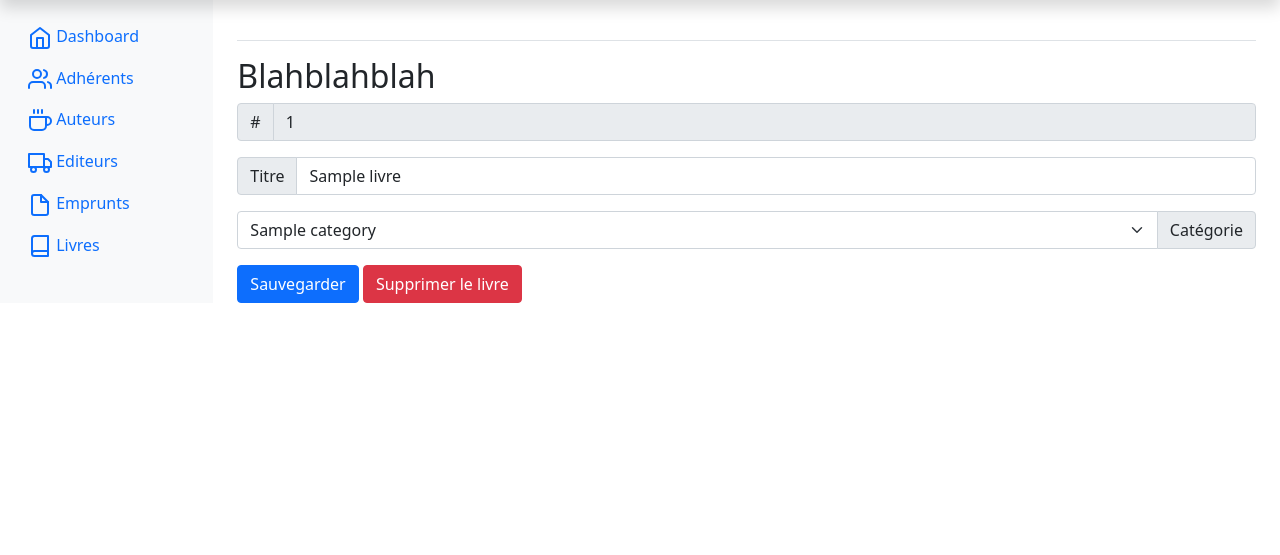
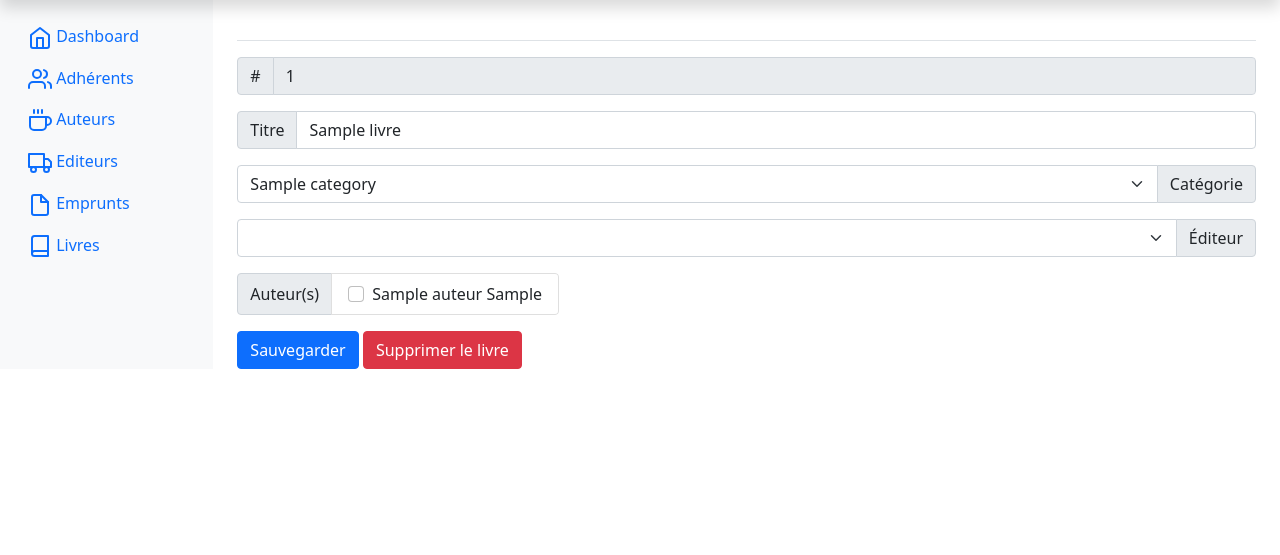
Before and after one commit to julessanglier/Gestion-bibliotheque, a PHP site: template templates/t-modif-livre.php in a window 1280 px wide. Shown: the part 40-595 px from the top of the page. Run offline with PHP 8.4, Linux system fonts and the light colour scheme; the template is opened without the code that fills it: most values are stand-ins (such as "Sample title", 1, 10 or a date in 2020); data that the repository does not hold is empty.

Commit message:
+ ajout de la modification des éditeurs lors de la modification d'un livre

```diff
--- a/templates/t-modif-livre.php
+++ b/templates/t-modif-livre.php
@@ -2,8 +2,6 @@
     $title = "Modification du livre " .$livre_id;
     ob_start();
 ?>
-
-<h2>Blahblahblah</h2>
 
 <form method="post" action="controllers/c-modif-livre.php" id="modify-form">
     <div class="input-group mb-3">
@@ -29,6 +27,38 @@
     <label class="input-group-text" for="inputGroupSelect02">Catégorie</label>
   </div>
 
+  <div class="input-group mb-3">
+    <select class="form-select" id="inputGroupSelect02" name="editor">
+      <?php foreach($editeurs as $editeur): ?>
+        <?php if ($editeur['idEditeur'] == $livre['idEditeur']):?>
+          <option value="<?php echo $editeur['idEditeur']?>" selected><?php echo $editeur['nomEditeur'] ?></option>
+        <?php else: ?>
+            <option value="<?php echo $editeur['idEditeur']?>"><?php echo $editeur['nomEditeur'] ?></option>
+        <?php endif; ?>
+      <?php endforeach; ?>
+    </select>
+    <label class="input-group-text" for="inputGroupSelect02">Éditeur</label>
+  </div>
+
+  <div class="input-group mb-3">
+    <span class="input-group-text" id="basic-addon2">Auteur(s)</span>
+    <ul class="list-group" style="max-height: 30vh; overflow: scroll;">
+      <?php foreach($auteurs as $auteur): ?>
+        <?php
+
+        ?>
+        <li class="list-group-item">
+          <?php if (in_array($auteur['idAuteur'], $auteurs_livre)): ?>
+          <input class="form-check-input me-1" name="auteurs-<?php echo $auteur['idAuteur']?>" type="checkbox" aria-label="..." checked>
+          <?php else: ?>
+          <input class="form-check-input me-1" name="auteurs-<?php echo $auteur['idAuteur']?>" type="checkbox" aria-label="...">
+          <?php endif; ?>
+          <?php echo $auteur['nomAuteur']. ' ' . $auteur['prenomAuteur']; ?>
+        </li>
+      <?php endforeach; ?>
+    </ul>
+  </div>
+
     <div class="col-12">
       <button type="submit" class="btn btn-primary">Sauvegarder</button>
       <button type="submit" name="delete" class="btn btn-danger">Supprimer le livre</button>
```
